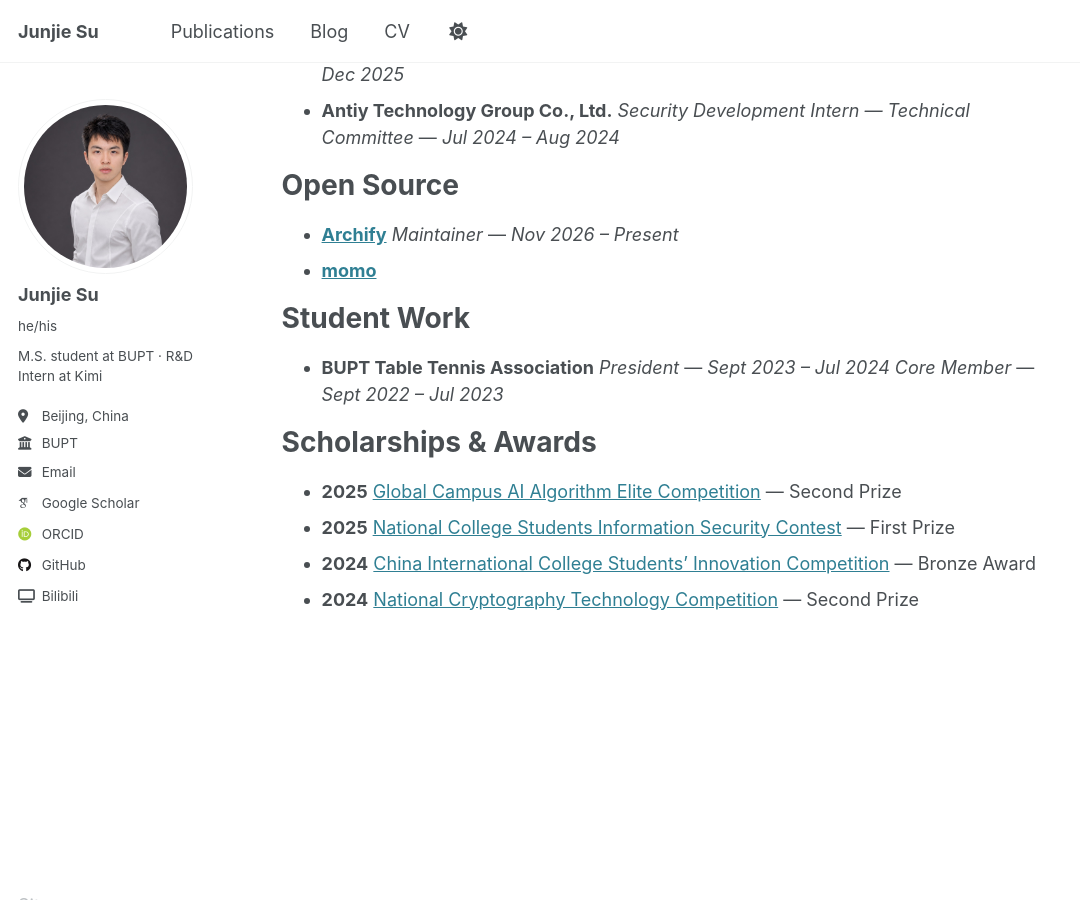
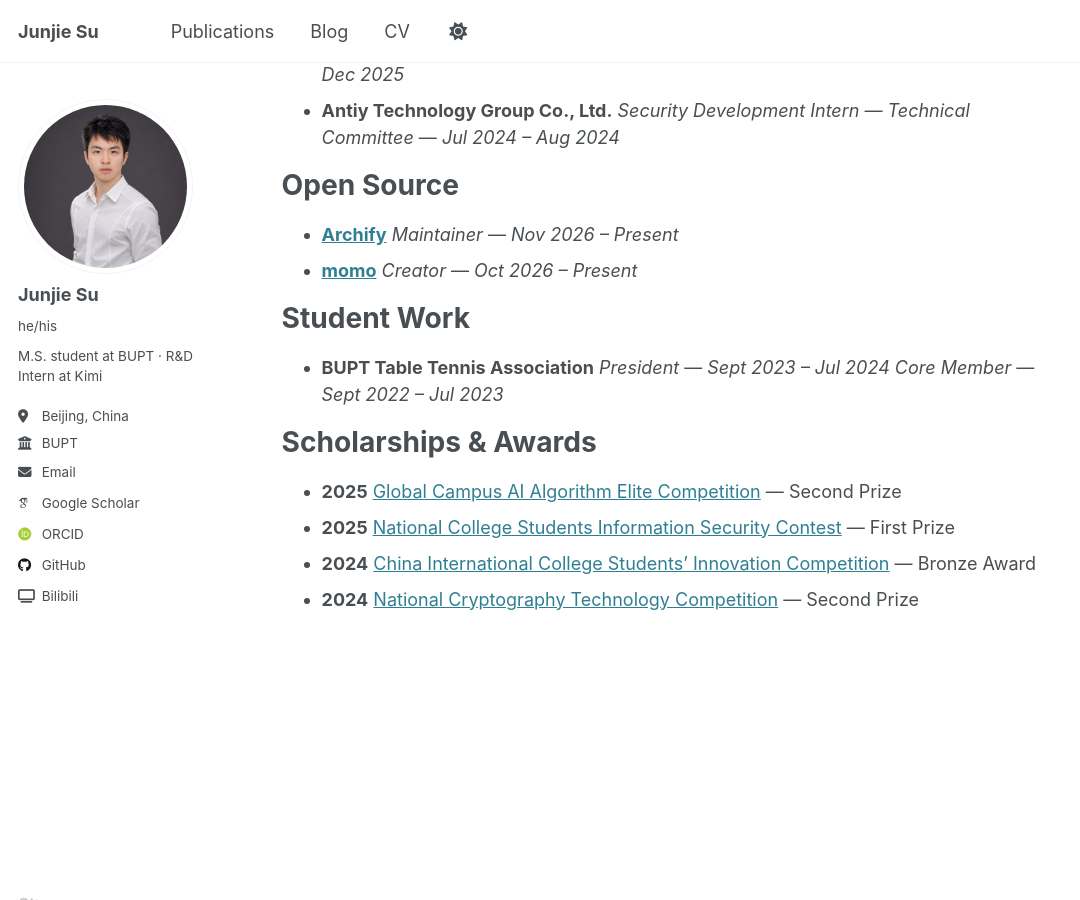
Before and after one commit to Junjie-Su/junjie-su.github.io, a Jekyll site: the page built from _pages/about.md, in a window 1280 px wide and 900 px high, scrolled down 1677 px. Shown: the whole window, without its empty margins (0-1080 px from the left). Built offline with Jekyll 4.4.1, drawn with Linux system fonts in a browser that asks for light colours; some web fonts are replaced.

Commit message:
Add momo creator role and date

```diff
--- a/_pages/about.md
+++ b/_pages/about.md
@@ -71,6 +71,7 @@ Open Source
 - **[Archify](https://github.com/tt-a1i/archify)**
 *Maintainer* — *Nov 2026 – Present*
 - **[momo](https://momoyeyu.github.io/momo/)**
+*Creator* — *Oct 2026 – Present*
 
 Student Work
 ============
```
